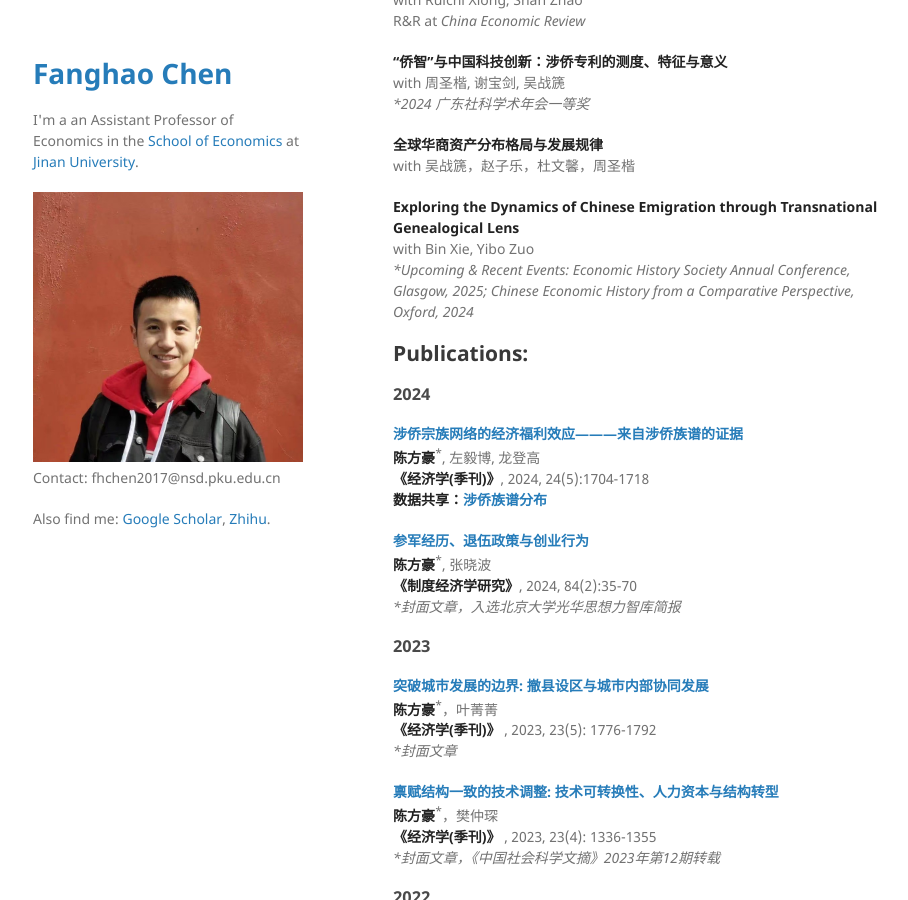
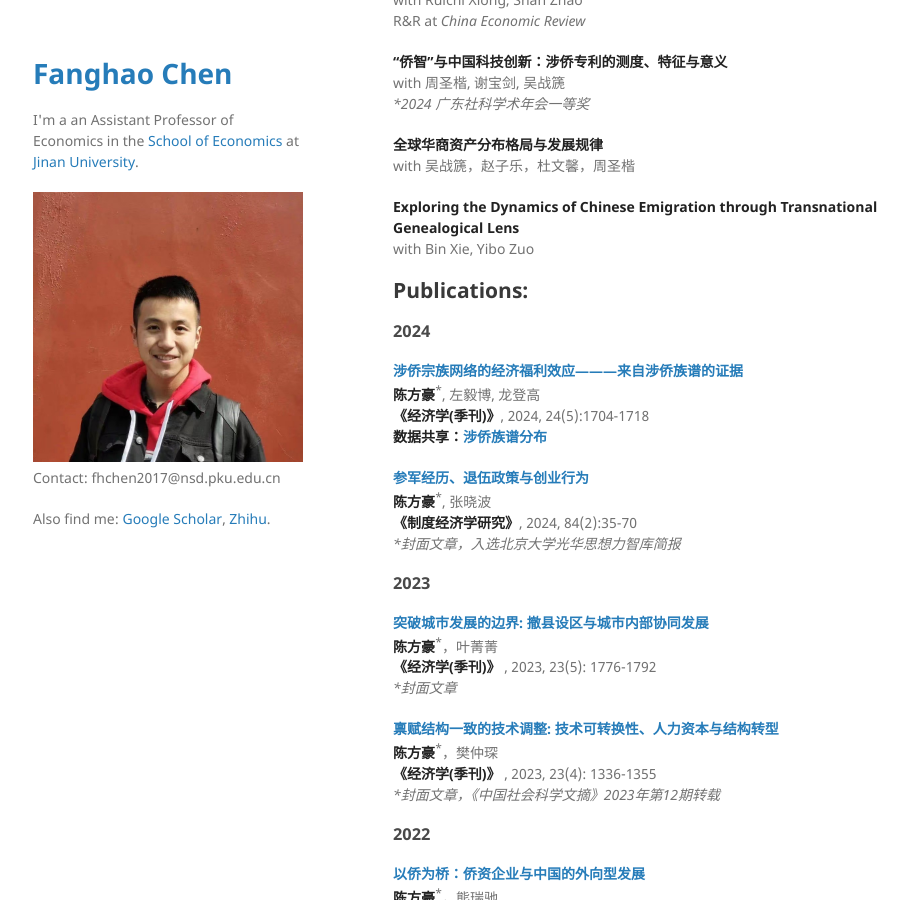
Before and after one commit to FanghaoChen/homepage, a Jekyll site: the page built from research.md, in a window 1280 px wide and 900 px high, scrolled down 310 px. Shown: the whole window, without its empty margins (177-1085 px from the left). Built offline with Jekyll 4.4.1, drawn with Linux system fonts in a browser that asks for light colours.

Commit message:
Update research.md

```diff
--- a/research.md
+++ b/research.md
@@ -23,8 +23,6 @@ with 吴战篪，赵子乐，杜文馨，周圣楷
 
 **Exploring the Dynamics of Chinese Emigration through Transnational Genealogical Lens**<br/>
 with Bin Xie, Yibo Zuo  <br/>
-<em> *Upcoming & Recent Events: Economic History Society Annual Conference, Glasgow, 2025; Chinese Economic History from a
-Comparative Perspective, Oxford, 2024 </em>
 
 ## Publications:
 
```
